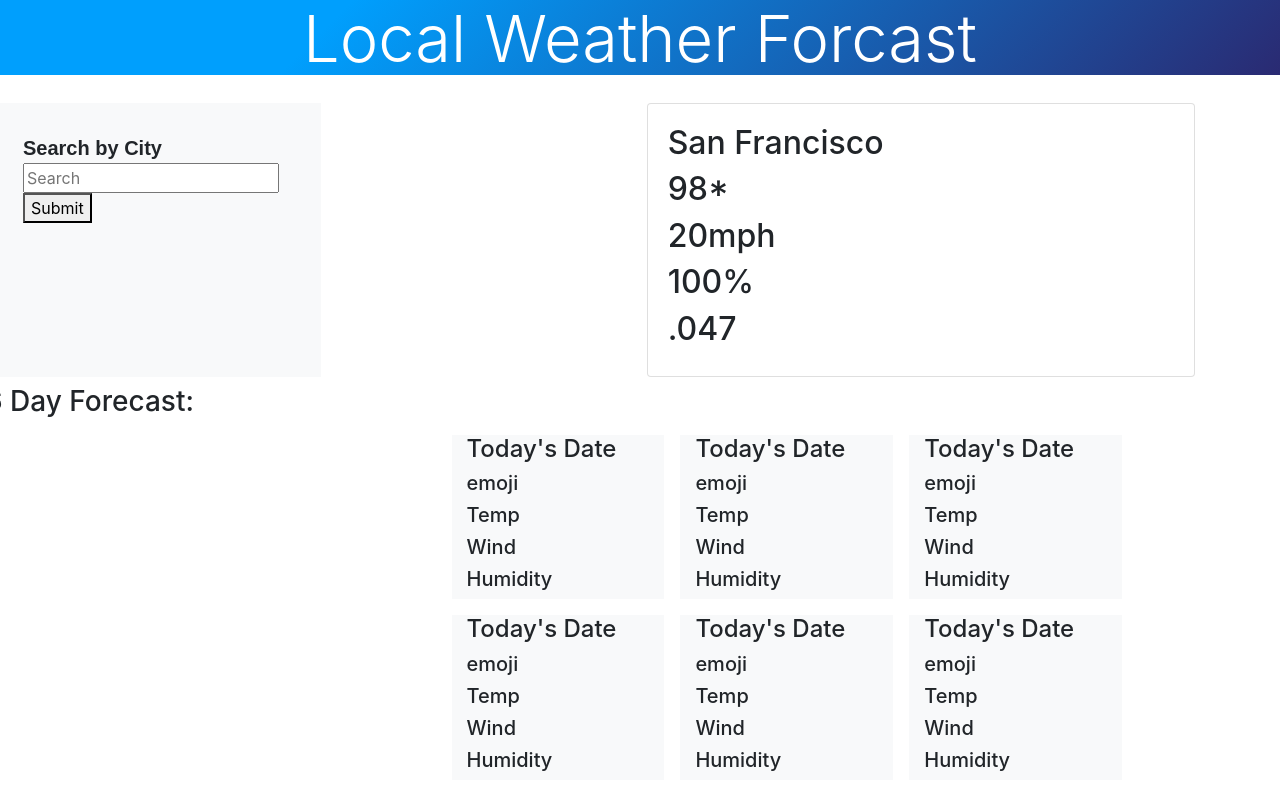
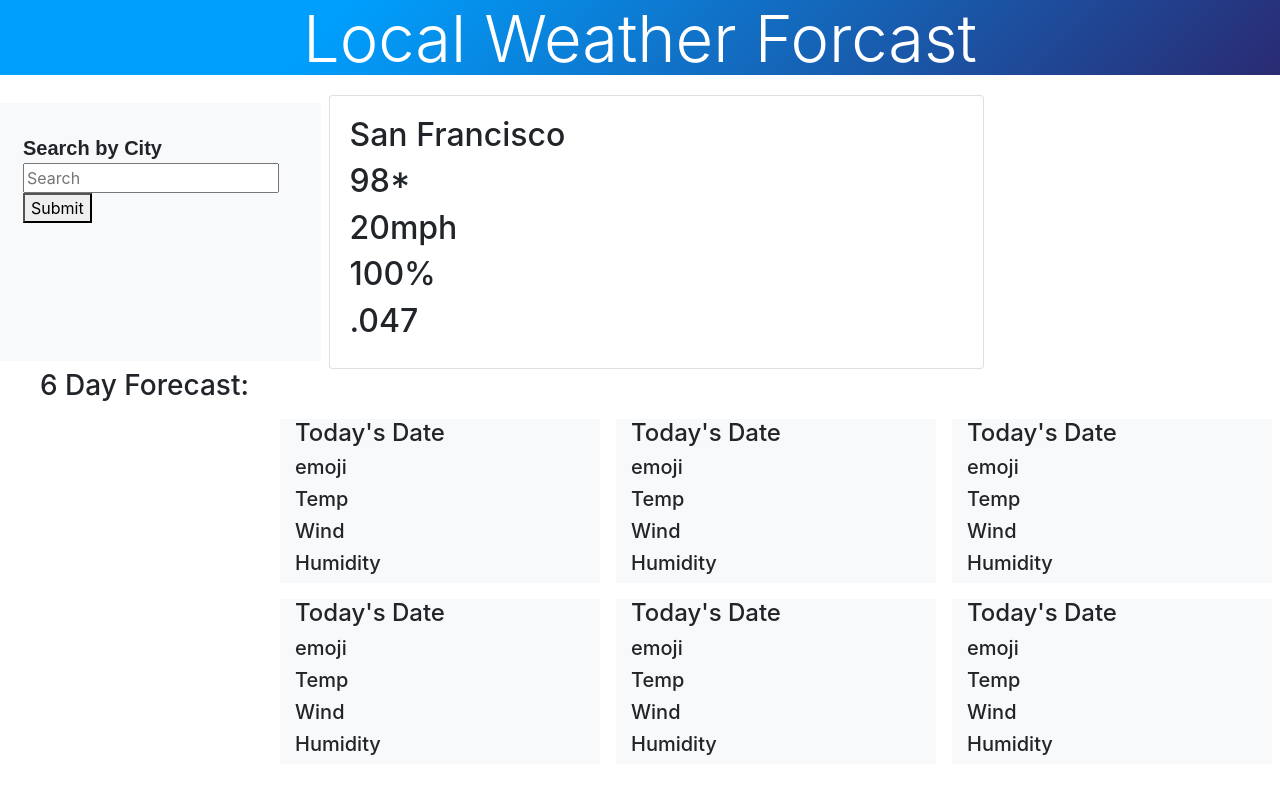
Before and after one commit to TenderDigits/WeatherAPI, a plain HTML site: page index.html in a window 1280 px wide. Drawn offline with nearby package versions, Linux system fonts and the light colour scheme.

Commit message:
js pseudo code

```diff
--- a/css/style.css
+++ b/css/style.css
@@ -24,14 +24,21 @@
 .boxes {
     display: flex;
     flex-wrap: wrap;
-    margin-left: 35%;
+    justify-content: flex-end;
+}
+
+.six-day {
+    justify-content: right;
+}
+.multi-day {
+    margin-left: 40px;
 }
 
 .card {
     position: relative;
     display: flex;
     flex-direction: column;
-    width: 65%;
+    width: 50%;
     padding: 1.25rem;
     word-wrap: break-word;
     background-color: #ffff;
--- a/index.html
+++ b/index.html
@@ -19,6 +19,7 @@
       <h1 id="title" class="header">Local Weather Forcast</h1>
     </header>
 
+
     <div class="row">
       <div class="col-3 m-2 bg-light side">
         <div class="search">Search by City</div>
@@ -27,8 +28,6 @@
         <button class="submitBtn" type="submit">Submit</button>
       </div>
 
-      <div class="col-8 m-2">
-        <div class="row-12">
           <div class="card">
           <div id="current-info" class="content">
             <h2 id="cityname" class="city">San Francisco</h2>
@@ -41,9 +40,8 @@
         </div>
       </div>
 
-      <div class="forecast">
-        <h3>6 Day Forecast:</h3>
-      </div>
+
+      <h3 class="multi-day">6 Day Forecast:</h3>
       <div id="grid" class="boxes">
         <card class="col-3 m-2 bg-light">
           <h4 id="date">Today's Date</h4>
```
Also changed, not shown: js/script.js (+25 -0 lines).
